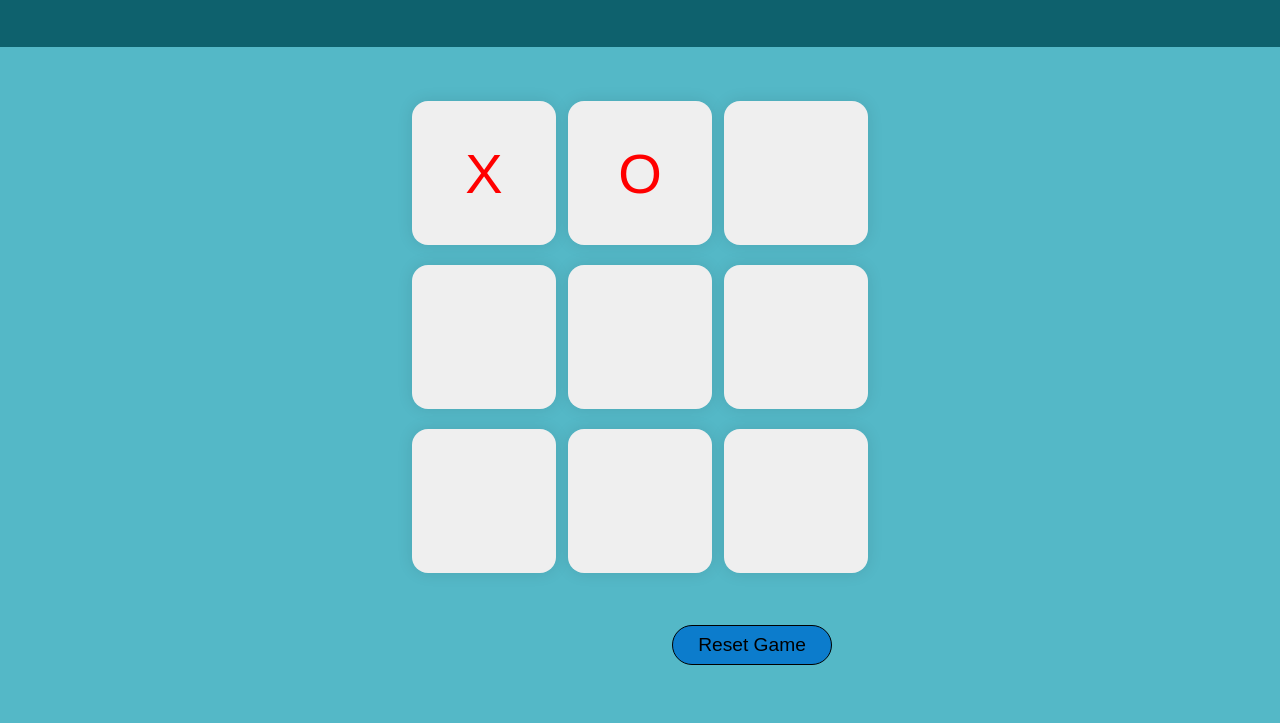
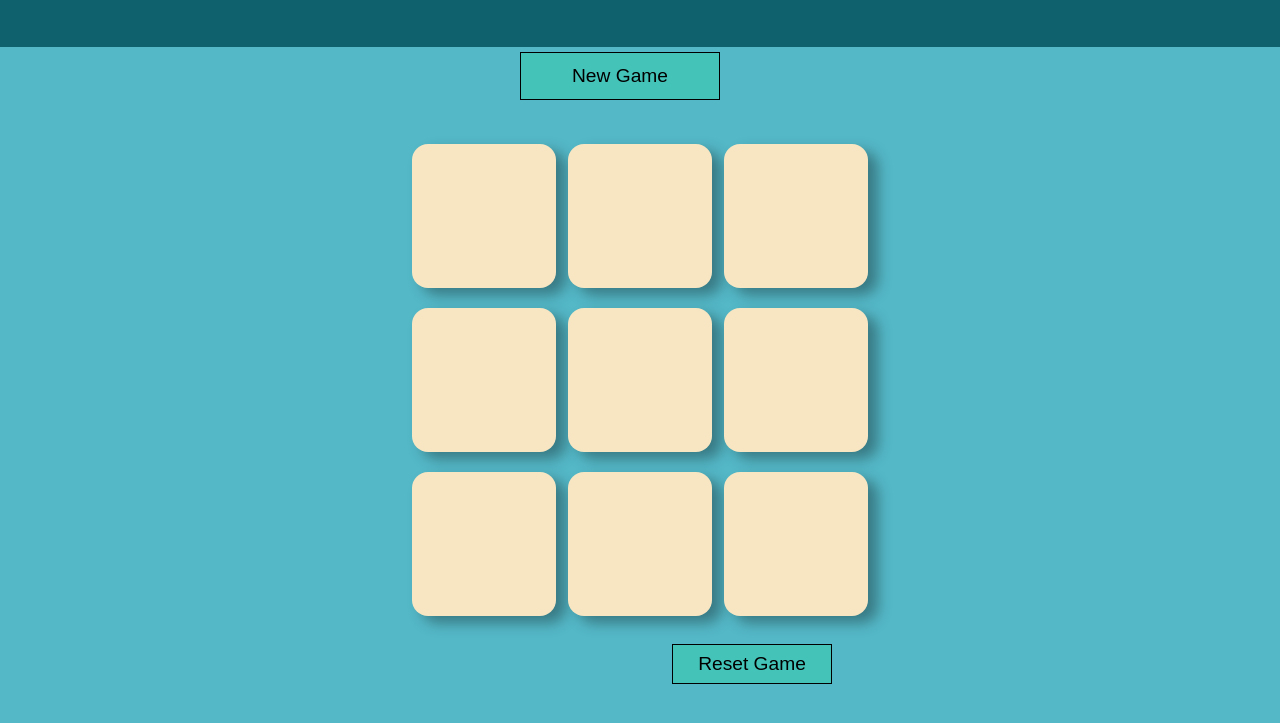
Before and after one commit to ashishchandra67/TIC-TAC-TOE, a plain HTML site: page index.html in a window 1280 px wide. Shown: the part 53-776 px from the top of the page. Drawn offline with Linux system fonts and the light colour scheme.

Commit message:
New game and reset button added with some working js

```diff
--- /dev/null
+++ b/app.js
@@ -0,0 +1,44 @@
+let box = document.querySelectorAll(".box");
+let reset = document.querySelector("#reset-btn");
+
+const win = [[0, 1, 2], [3, 4, 5], [6, 7, 8], [0, 3, 6], [1, 4, 7], [2, 5, 8], [0, 4, 8], [2, 4, 6]];
+
+let turn0 = true;
+
+//Add click event listener to each box
+box.forEach(box => {
+    box.addEventListener("click", () => {
+        console.log("box was clicked ")
+        if (turn0) {
+            box.innerHTML = "O";
+            turn0 = false;
+        }
+        else {
+            box.innerHTML = "X";
+            turn0 = true;
+        }
+        box.disabled = true;
+
+        checkwin();
+    });
+});
+
+const checkwin = () => {
+    for (let patterns of win) {
+
+        let val1 = box[patterns[0]].innerText;
+        let val2 = box[patterns[1]].innerText;
+        let val3 = box[patterns[2]].innerText;
+        //Check horizontal, vertical and diagonal wins
+
+        if (val1 != "" && val3 != "" && val2 != "") {
+            if (val2 == val3 && val1 == val2) {
+
+                alert(`Player ${val1} wins!`);
+
+            }
+
+        }
+    }
+
+}
--- a/index.html
+++ b/index.html
@@ -6,6 +6,7 @@
     <meta name="viewport" content="width= 100, initial-scale=1.0">
     <title>Tic tac toe game</title>
     <link rel="stylesheet" href="style.css">
+
 </head>
 
 <body>
@@ -17,24 +18,26 @@
     </header>
 
     <main>
+        <button class="Newgame "> New Game </button>
         <div class="container">
             <div class="game">
-                <button id="box">X</button>
-                <button id="box">O</button>
-                <button id="box"></button>
-                <button id="box"></button>
-                <button id="box"></button>
-                <button id="box"></button>
-                <button id="box"></button>
-                <button id="box"></button>
-                <button id="box"></button>
+                <button class="box""></button>
+                <button class=" box""></button>
+                <button class="box""></button>
+                <button class=" box""></button>
+                <button class="box""></button>
+                <button class=" box""></button>
+                <button class="box""></button>
+                <button class=" box""></button>
+                <button class="box""></button>
             </div>
 
         </div>
-        <div class="reset-btn">
-            <button class="reset-btn"> Reset Game </button>
-        </div>
+        <div id=" reset-btn">
+                    <button class="reset-btn"> Reset Game </button>
+            </div>
     </main>
+    <script src="app.js"></script>
 </body>
 
 </html>
--- a/style.css
+++ b/style.css
@@ -38,26 +38,38 @@
         flex-wrap: wrap;
         align-items: center;
         gap: 1.5vmin;
-        margin-top: 50px ;
+        margin-top: 40px ;
         margin-left: 400px;
     }
 
-    #box {
+
+    .box {
         width: 18vmin;
         height: 18vmin;
         color: red;
         font-size: 56px;
         border-radius: 1rem;
         border: none;
-        box-shadow: 0 0 1rem rgba(0, 0, 0, 0.1)
+        box-shadow: 10px 7px 14px  rgba(0, 0, 0, 0.34);
+        background-color: rgb(248, 230, 194);
     }
-    div .reset-btn{
-        background-color: #0c7ccc;
-        border-radius: 20px;
+    .reset-btn{
+        background-color: #44c4b9;
+        margin-top: 3px;
         border: 1px solid black;
         height: 5vmin;
         width: 20vmin;
         transform: translateX(420%);
-        margin-top: 6vmin;
+        margin-top: 3vmin;
         font-size: larger;
     }
+    .Newgame{
+        display: inline  ;
+        background-color: #44c4b9;
+        margin : 5px 5px 0px 520px ;
+        border: 1px solid black;
+        height: 6vmin;
+        width: 25vmin;
+        font-size: larger;
+
+    }
```
